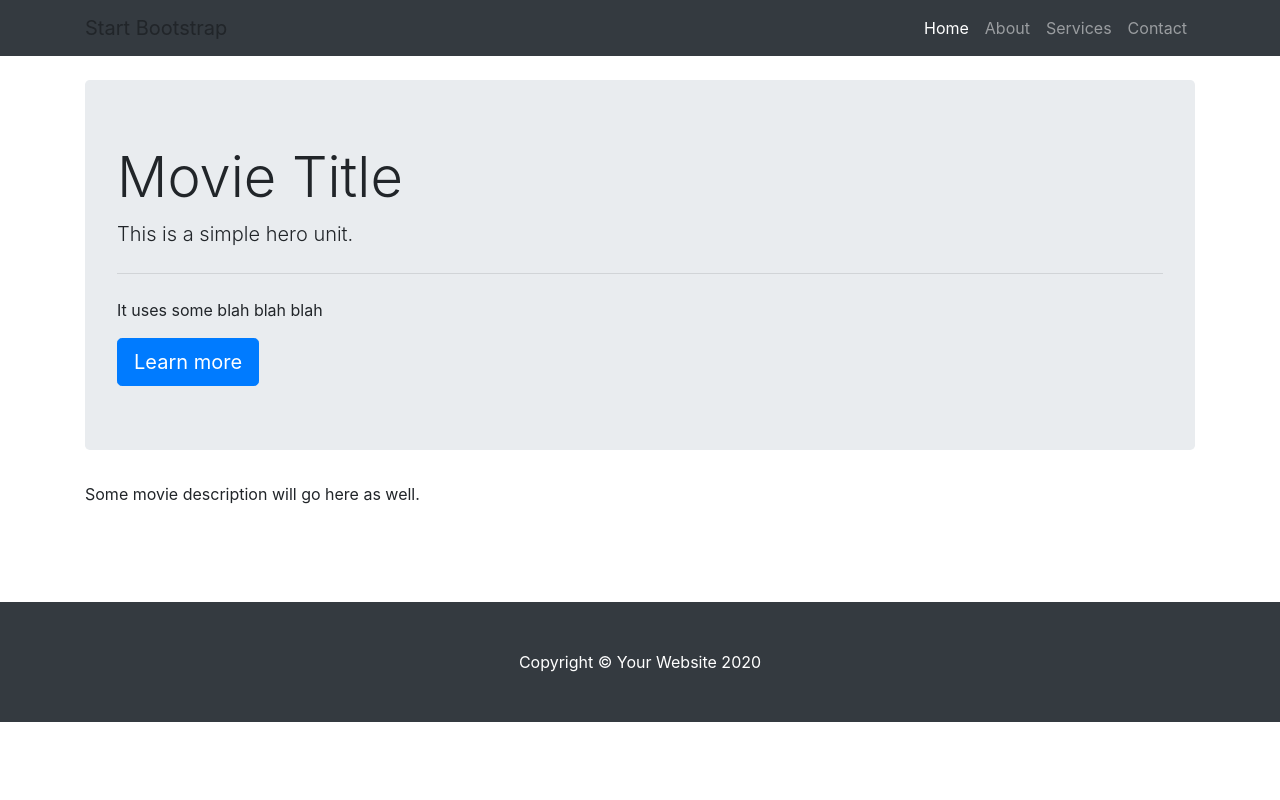
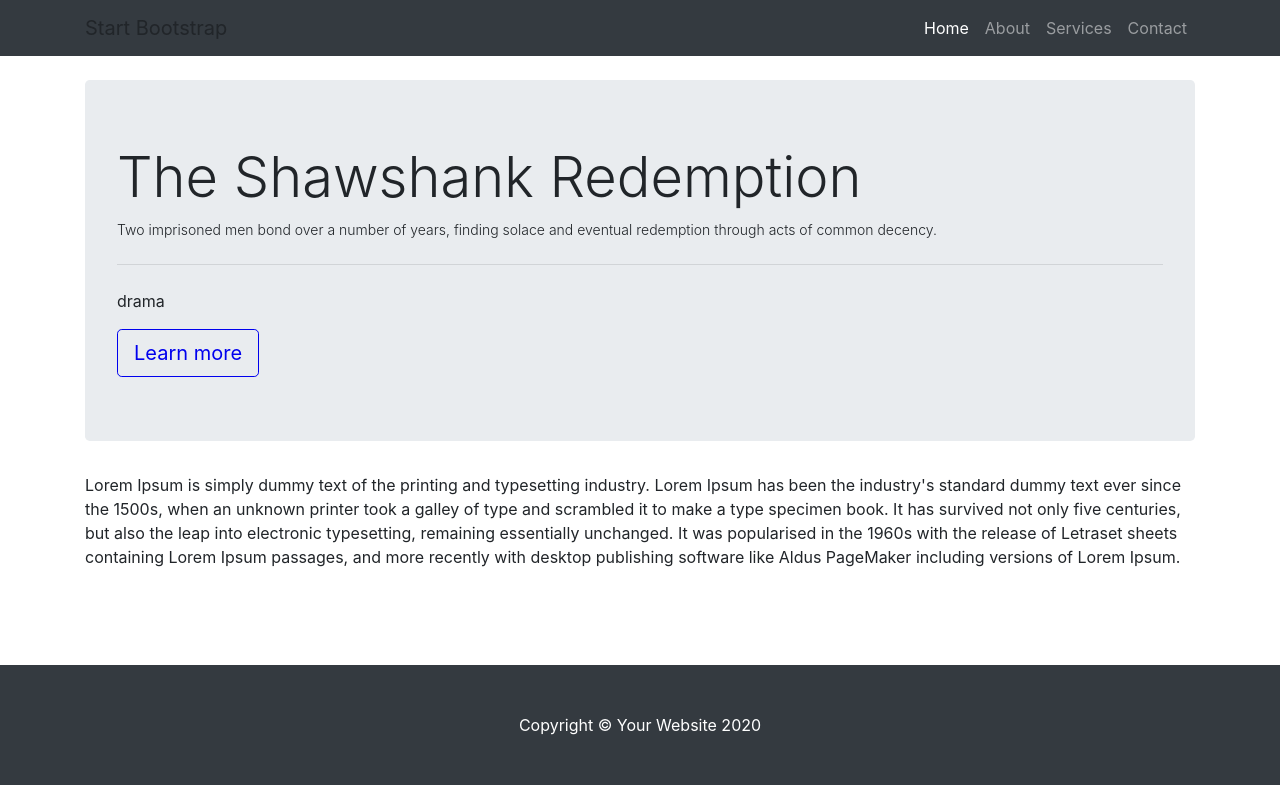
Before and after one commit to wptechprodigy/next-movie-app, a Next.js app: page /movies/1 in a window 1280 px wide. Built offline with nearby package versions, Linux system fonts and the light colour scheme.

Commit message:
get id to call each movie

```diff
--- a/pages/movies/[id].js
+++ b/pages/movies/[id].js
@@ -1,23 +1,44 @@
 import { useRouter } from 'next/router';
+import { getMovieById } from '../../actions';
 
-const Movie = () => {
+const Movie = ({ movie }) => {
   const router = useRouter();
   const { id } = router.query;
 
   return (
     <div className="container">
       <div className="jumbotron">
-        <h1 className="display-4">Movie Title</h1>
-        <p className="lead">This is a simple hero unit.</p>
+        <h1 className="display-4">{movie.name}</h1>
+        <p className="lead description">{movie.description}</p>
         <hr className="my-4" />
-        <p>It uses some blah blah blah</p>
+        <p>{movie.genre}</p>
         <a className="btn btn-primary btn-lg" href="/" role="button">
           Learn more
         </a>
       </div>
-      <p>Some movie description will go here as well.</p>
+      <p className="long-desc">{movie.longDesc}</p>
+
+      <style jsx>{`
+        .description {
+          font-size: 14px;
+        }
+
+        .long-desc {
+          font-size: 16px;
+        }
+      `}
+      </style>
     </div>
   );
 };
 
+Movie.getInitialProps = async (context) => {
+  const { id } = context.query;
+  const movie = await getMovieById(id);
+
+  return {
+    movie,
+  };
+};
+
 export default Movie;
```
